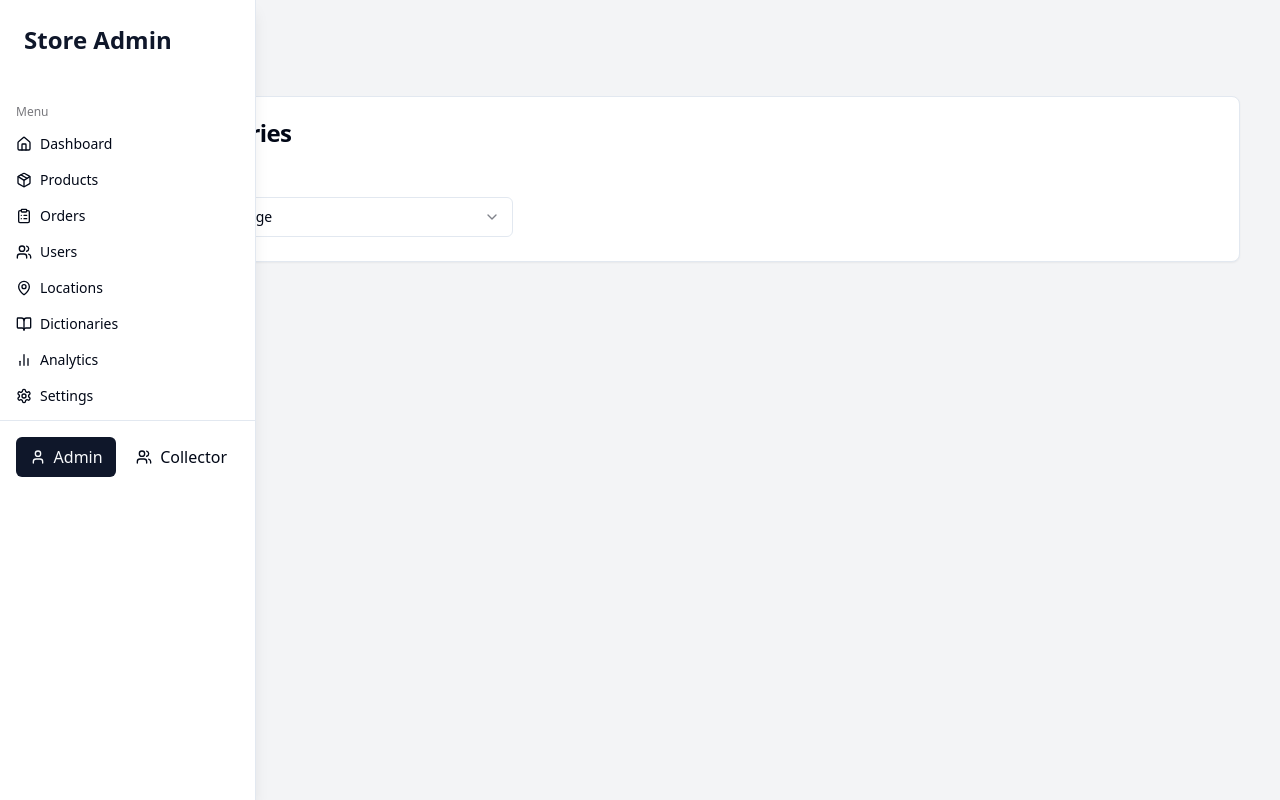
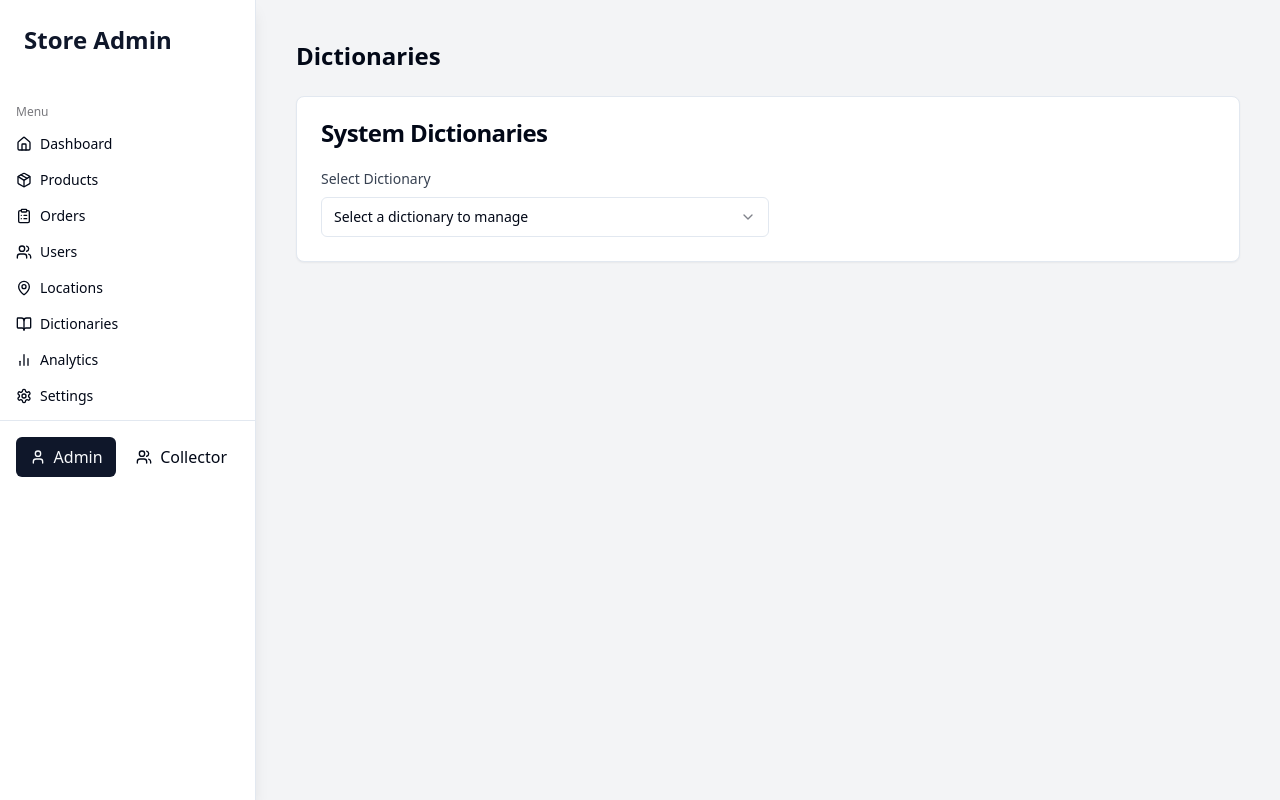
Before and after one commit to alex-chesakov/soft-admin-nest, a React (Vite) app: page /dictionaries in a window 1280 px wide. Built offline with nearby package versions, Linux system fonts and the light colour scheme.

Commit message:
Fix sidebar overlapping issue
Resolved the issue where the menu sidebar was overlapping other layouts on desktop resolutions. Adjusted the layout to ensure proper visibility and functionality of the sidebar without interfering with other components.
[skip gpt_engineer]

```diff
--- a/src/components/layouts/MainLayout.tsx
+++ b/src/components/layouts/MainLayout.tsx
@@ -36,7 +36,7 @@ export const MainLayout = ({ children }: MainLayoutProps) => {
           </div>
         )}
         <CustomSidebar isOpen={isMenuOpen} onOpenChange={setIsMenuOpen} />
-        <main className={`flex-1 ${isMobile ? 'pt-16 px-2' : 'p-4'} overflow-x-hidden bg-gray-100 dark:bg-gray-900`}>
+        <main className={`flex-1 ${isMobile ? 'pt-16 px-2' : 'p-4 md:ml-64'} overflow-x-hidden bg-gray-100 dark:bg-gray-900`}>
           {children}
         </main>
       </div>
```
